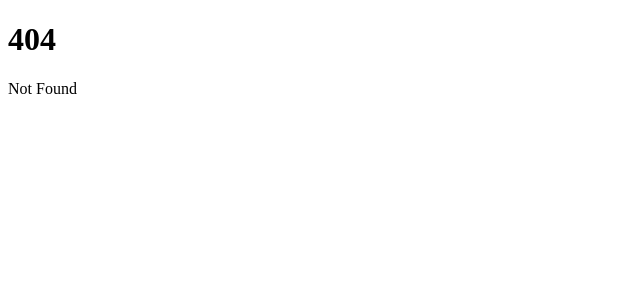
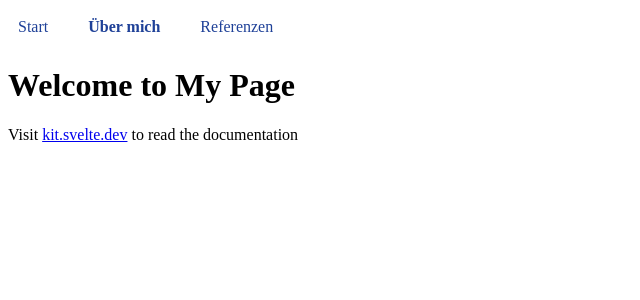
Before and after one commit to Elias-Ladenburger/Website, a SvelteKit app: page /about in a window 1280 px wide. Before the commit this address had no page. Shown: the top 300 px of the page, without its empty margins (0-640 px from the left). Built offline with nearby package versions, Linux system fonts and the light colour scheme.

Commit message:
implement navigation component

```diff
--- a/src/app.html
+++ b/src/app.html
@@ -1,8 +1,12 @@
+<script>
+	import NavHeader from './lib/NavHeader.svelte'
+</script>
+
 <!DOCTYPE html>
 <html lang="en">
 	<head>
 		<meta charset="utf-8" />
-		<link rel="icon" href="%sveltekit.assets%/favicon.png" />
+		<link rel="icon" href="%sveltekit.assets%/img/favicon.png" />
 		<meta name="viewport" content="width=device-width" />
 		%sveltekit.head%
 	</head>
--- /dev/null
+++ b/src/error.html
@@ -0,0 +1,2 @@
+<h1>%sveltekit.status%</h1><h1>Error!</h1>
+<p>%sveltekit.error.message%</p>
--- /dev/null
+++ b/src/lib/NavHeader.svelte
@@ -0,0 +1,45 @@
+<script>
+    import {page} from '$app/stores';
+    $: currentPathArr = $page.url.pathname.split("/");
+    $: currentPath = currentPathArr.length > 1 ? currentPathArr[1] : "";
+
+    let home = {name: "Start", slug: ""},
+        about = {name: "Über mich", slug: "about"},
+        references = {name: "Referenzen", slug: "references"};
+
+    let navElements = [home, about, references];
+</script>
+
+<ul>
+    {#each navElements as navElem}
+    <li>
+        <a href="/{navElem.slug}">
+            {#if currentPath===navElem.slug}<strong class="current">{navElem.name}</strong>{:else}{navElem.name}{/if}</a>
+    </li>
+    {/each}
+</ul>
+
+<style>
+    ul {
+        list-style: none;
+	    margin: 0;
+	    padding: 0;
+	    display: flex;
+    }
+
+    li {
+        margin: 10px;
+    }
+
+    li a {
+        color: #1f4198;
+        margin-right: 20px;
+        text-decoration: none;
+    }
+
+    li a:hover {
+        text-decoration: underline;
+    }
+
+
+</style>
--- /dev/null
+++ b/src/routes/+layout.svelte
@@ -0,0 +1,6 @@
+<script>
+	import NavHeader from '$lib/NavHeader.svelte';
+</script>
+<NavHeader/>
+
+<slot/>
--- a/src/routes/+page.svelte
+++ b/src/routes/+page.svelte
@@ -1,2 +1,2 @@
-<h1>Welcome to SvelteKit</h1>
+<h1>Welcome to My Page</h1>
 <p>Visit <a href="https://kit.svelte.dev">kit.svelte.dev</a> to read the documentation</p>
--- /dev/null
+++ b/src/routes/about/+page.svelte
@@ -0,0 +1,2 @@
+<h1>Welcome to My Page</h1>
+<p>Visit <a href="https://kit.svelte.dev">kit.svelte.dev</a> to read the documentation</p>
```
Also changed, not shown: static/img/favicon.png (renamed from static/favicon.png).
